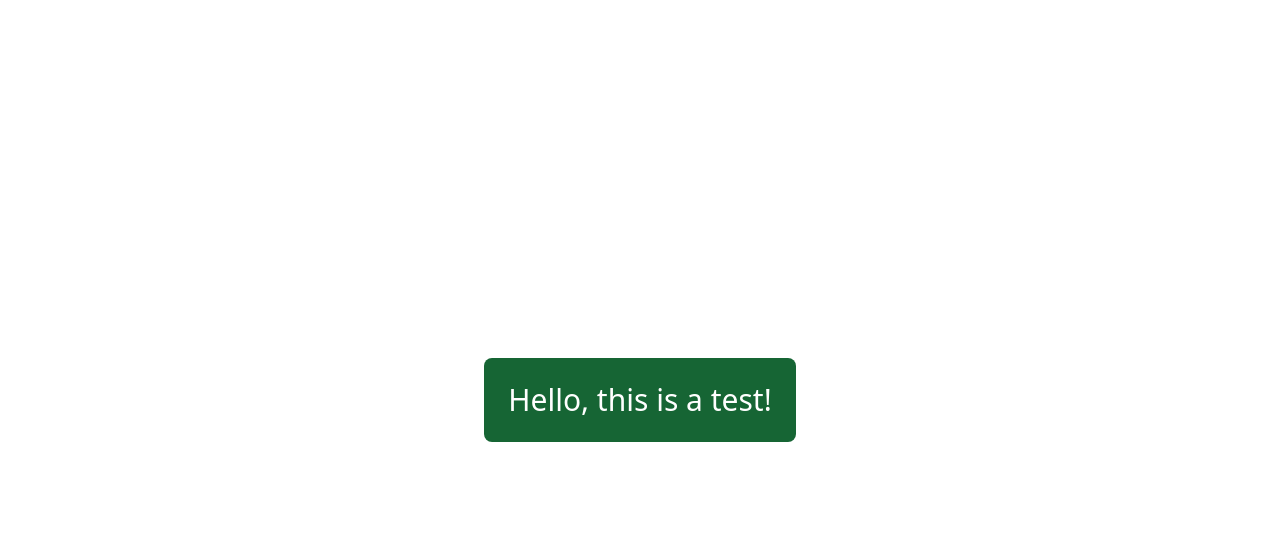
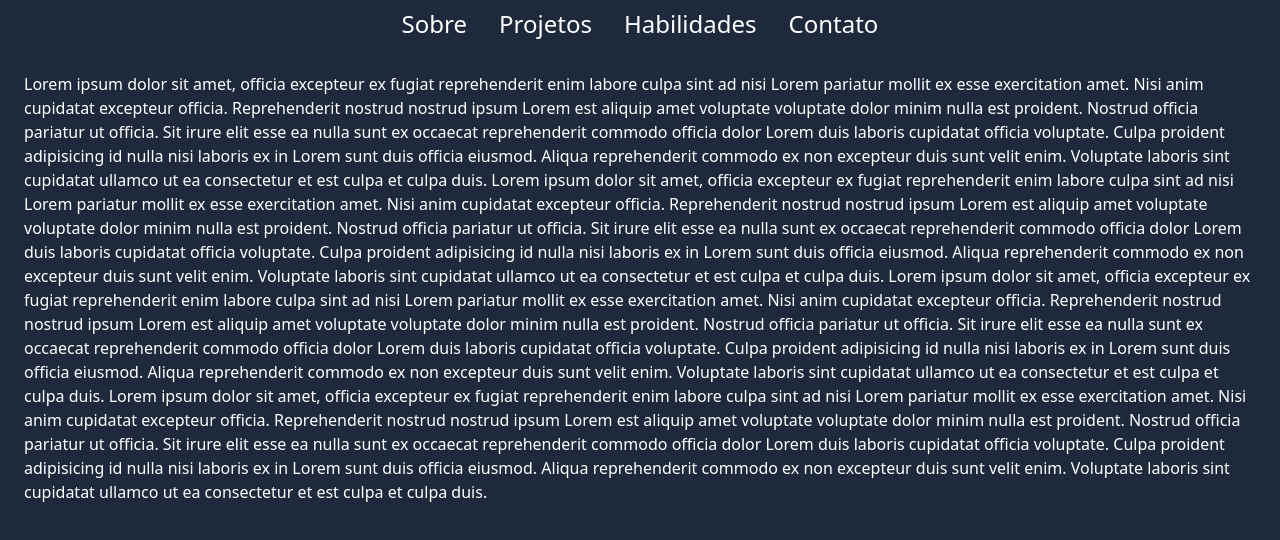
Before and after one commit to caiohenrique-3/portfolio, a Svelte app: page / in a window 1280 px wide. Shown: the top 540 px of the page. Built offline with nearby package versions, Linux system fonts and the light colour scheme.

Commit message:
feat: Add header

```diff
--- a/src/App.svelte
+++ b/src/App.svelte
@@ -1,7 +1,48 @@
 <script>
-  import Test from "./lib/Test.svelte";
+  import Header from "./lib/Header.svelte";
 </script>
 
-<main class="flex justify-center text-center items-center h-screen">
-  <h1 class="text-3xl rounded-lg p-6 bg-green-800 text-white">Hello, this is a <Test /></h1>
-</main>
+<div class="min-h-screen w-full bg-slate-800">
+  <Header />
+  <div class="p-6 text-white">
+    Lorem ipsum dolor sit amet, officia excepteur ex fugiat reprehenderit enim
+    labore culpa sint ad nisi Lorem pariatur mollit ex esse exercitation amet.
+    Nisi anim cupidatat excepteur officia. Reprehenderit nostrud nostrud ipsum
+    Lorem est aliquip amet voluptate voluptate dolor minim nulla est proident.
+    Nostrud officia pariatur ut officia. Sit irure elit esse ea nulla sunt ex
+    occaecat reprehenderit commodo officia dolor Lorem duis laboris cupidatat
+    officia voluptate. Culpa proident adipisicing id nulla nisi laboris ex in
+    Lorem sunt duis officia eiusmod. Aliqua reprehenderit commodo ex non
+    excepteur duis sunt velit enim. Voluptate laboris sint cupidatat ullamco ut
+    ea consectetur et est culpa et culpa duis. Lorem ipsum dolor sit amet,
+    officia excepteur ex fugiat reprehenderit enim labore culpa sint ad nisi
+    Lorem pariatur mollit ex esse exercitation amet. Nisi anim cupidatat
+    excepteur officia. Reprehenderit nostrud nostrud ipsum Lorem est aliquip
+    amet voluptate voluptate dolor minim nulla est proident. Nostrud officia
+    pariatur ut officia. Sit irure elit esse ea nulla sunt ex occaecat
+    reprehenderit commodo officia dolor Lorem duis laboris cupidatat officia
+    voluptate. Culpa proident adipisicing id nulla nisi laboris ex in Lorem sunt
+    duis officia eiusmod. Aliqua reprehenderit commodo ex non excepteur duis
+    sunt velit enim. Voluptate laboris sint cupidatat ullamco ut ea consectetur
+    et est culpa et culpa duis. Lorem ipsum dolor sit amet, officia excepteur ex
+    fugiat reprehenderit enim labore culpa sint ad nisi Lorem pariatur mollit ex
+    esse exercitation amet. Nisi anim cupidatat excepteur officia. Reprehenderit
+    nostrud nostrud ipsum Lorem est aliquip amet voluptate voluptate dolor minim
+    nulla est proident. Nostrud officia pariatur ut officia. Sit irure elit esse
+    ea nulla sunt ex occaecat reprehenderit commodo officia dolor Lorem duis
+    laboris cupidatat officia voluptate. Culpa proident adipisicing id nulla
+    nisi laboris ex in Lorem sunt duis officia eiusmod. Aliqua reprehenderit
+    commodo ex non excepteur duis sunt velit enim. Voluptate laboris sint
+    cupidatat ullamco ut ea consectetur et est culpa et culpa duis. Lorem ipsum
+    dolor sit amet, officia excepteur ex fugiat reprehenderit enim labore culpa
+    sint ad nisi Lorem pariatur mollit ex esse exercitation amet. Nisi anim
+    cupidatat excepteur officia. Reprehenderit nostrud nostrud ipsum Lorem est
+    aliquip amet voluptate voluptate dolor minim nulla est proident. Nostrud
+    officia pariatur ut officia. Sit irure elit esse ea nulla sunt ex occaecat
+    reprehenderit commodo officia dolor Lorem duis laboris cupidatat officia
+    voluptate. Culpa proident adipisicing id nulla nisi laboris ex in Lorem sunt
+    duis officia eiusmod. Aliqua reprehenderit commodo ex non excepteur duis
+    sunt velit enim. Voluptate laboris sint cupidatat ullamco ut ea consectetur
+    et est culpa et culpa duis.
+  </div>
+</div>
--- /dev/null
+++ b/src/lib/Header.svelte
@@ -0,0 +1,25 @@
+<header
+  class="flex p-2 justify-center items-center text-center sticky inset-x-0 top-0"
+>
+  <nav class="flex">
+    <ul class="flex list-none text-white">
+      <li class="px-2 sm:px-4">
+        <a href="#sobre" class="hover:text-emerald-300 sm:text-2xl">Sobre</a>
+      </li>
+      <li class="px-2 sm:px-4">
+        <a href="#projetos" class="hover:text-emerald-300 sm:text-2xl"
+          >Projetos</a
+        >
+      </li>
+      <li class="px-2 sm:px-4">
+        <a href="#habilidades" class="hover:text-emerald-300 sm:text-2xl"
+          >Habilidades</a
+        >
+      </li>
+      <li class="px-2 sm:px-4">
+        <a href="#contato" class="hover:text-emerald-300 sm:text-2xl">Contato</a
+        >
+      </li>
+    </ul>
+  </nav>
+</header>
```
